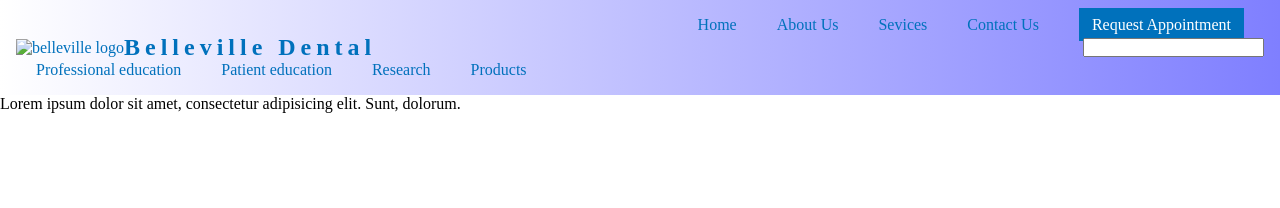
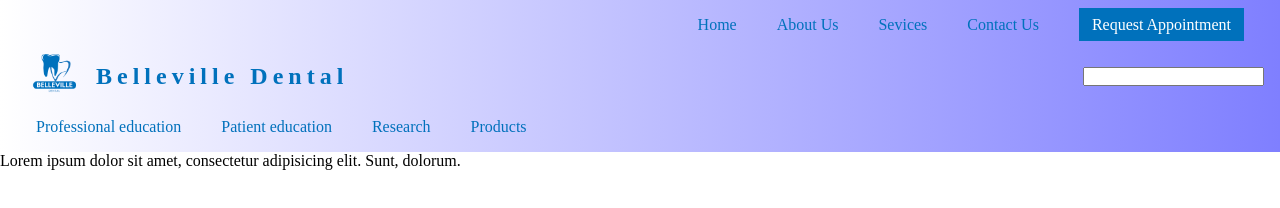
Before and after one commit to justusnovento/fly-high-head-oil, a plain HTML site: page index.html in a window 1280 px wide. Drawn offline with Linux system fonts and the light colour scheme.

Commit message:
Added image to my project

```diff
--- a/index.html
+++ b/index.html
@@ -18,7 +18,7 @@
         </ul>
         <div class="logo">
             <div class="myLogo">
-                <a href="#"><img src="/img/belleville.png" alt="belleville logo" width="80px"></a>
+                <a href="#"><img src="belleville.png" alt="belleville logo" width="80px"></a>
                 <h1><a href="#">Belleville Dental</a></h1>
             </div>
             <input type="text" class="search">
```
Also changed, not shown: belleville.png (added).
